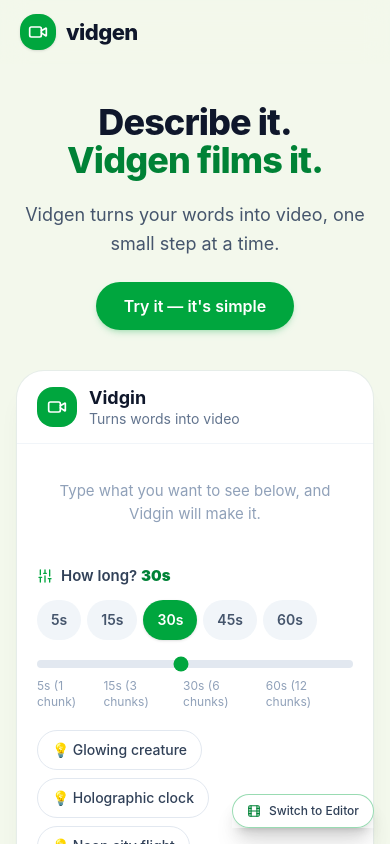
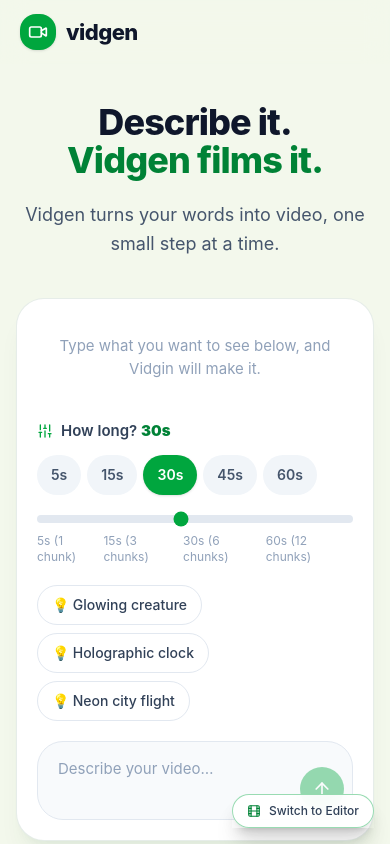
Before and after one commit to shahrozkalash/Vidgin, a React (Vite) app: page / in a window 390 px wide. Shown: the top 844 px of the page. Built offline with nearby package versions, Linux system fonts and the light colour scheme.

Commit message:
Interface: remove hero Try-it button and chat card header

```diff
--- a/src/App.tsx
+++ b/src/App.tsx
@@ -46,13 +46,6 @@ export default function App() {
     window.history.replaceState({}, '', url.toString());
   };
 
-  const scrollToSection = (sectionId: string) => {
-    const el = document.getElementById(sectionId);
-    if (el) {
-      el.scrollIntoView({ behavior: 'smooth' });
-    }
-  };
-
   // If in Desktop Editor mode
   if (currentView === 'editor') {
     return <EditorView onSwitchToOverview={() => handleToggleView('overview')} />;
@@ -77,9 +70,7 @@ export default function App() {
       <Navbar />
 
       {/* Simple Hero */}
-      <FilmstripHero
-        onTryItClick={() => scrollToSection('try_it')}
-      />
+      <FilmstripHero />
 
       {/* One simple card */}
       <main className="flex-1 w-full py-2 sm:py-4">
--- a/src/components/FilmstripHero.tsx
+++ b/src/components/FilmstripHero.tsx
@@ -1,10 +1,6 @@
 import React from 'react';
 
-interface FilmstripHeroProps {
-  onTryItClick: () => void;
-}
-
-export const FilmstripHero: React.FC<FilmstripHeroProps> = ({ onTryItClick }) => {
+export const FilmstripHero: React.FC = () => {
   return (
     <section className="pt-10 pb-8 sm:pt-16 sm:pb-10 px-4">
       <div className="max-w-3xl mx-auto text-center space-y-5">
@@ -17,15 +13,6 @@ export const FilmstripHero: React.FC<FilmstripHeroProps> = ({ onTryItClick }) =>
         <p className="text-lg sm:text-xl text-slate-600 max-w-xl mx-auto leading-relaxed">
           Vidgen turns your words into video, one small step at a time.
         </p>
-
-        <div className="pt-1">
-          <button
-            onClick={onTryItClick}
-            className="min-h-[48px] px-7 py-3 rounded-full bg-green-600 hover:bg-green-700 text-white font-semibold text-base shadow-md shadow-green-600/20 active:scale-[0.98] transition-all cursor-pointer"
-          >
-            Try it — it's simple
-          </button>
-        </div>
       </div>
     </section>
   );
--- a/src/components/TryItSection.tsx
+++ b/src/components/TryItSection.tsx
@@ -1,5 +1,5 @@
 import React, { useState } from 'react';
-import { CheckCircle2, Video, ArrowUp, Sliders } from 'lucide-react';
+import { CheckCircle2, ArrowUp, Sliders } from 'lucide-react';
 
 const SAMPLES = [
   {
@@ -80,17 +80,6 @@ export const TryItSection: React.FC = () => {
 
       {/* Chat-style card */}
       <div className="max-w-[720px] mx-auto bg-white rounded-[28px] shadow-xl shadow-green-900/5 border border-green-900/10 overflow-hidden">
-        {/* Card header */}
-        <div className="flex items-center gap-3 px-5 sm:px-6 py-4 border-b border-slate-100">
-          <div className="w-10 h-10 rounded-2xl bg-green-600 flex items-center justify-center shrink-0">
-            <Video className="w-5 h-5 text-white" />
-          </div>
-          <div>
-            <div className="font-bold text-slate-900 text-lg leading-tight">Vidgin</div>
-            <div className="text-sm text-slate-500 leading-tight">Turns words into video</div>
-          </div>
-        </div>
-
         <div className="px-5 sm:px-6 py-5 space-y-5">
           {/* Empty state — shown until the user sends a prompt */}
           {sentPrompt === null && (
```
